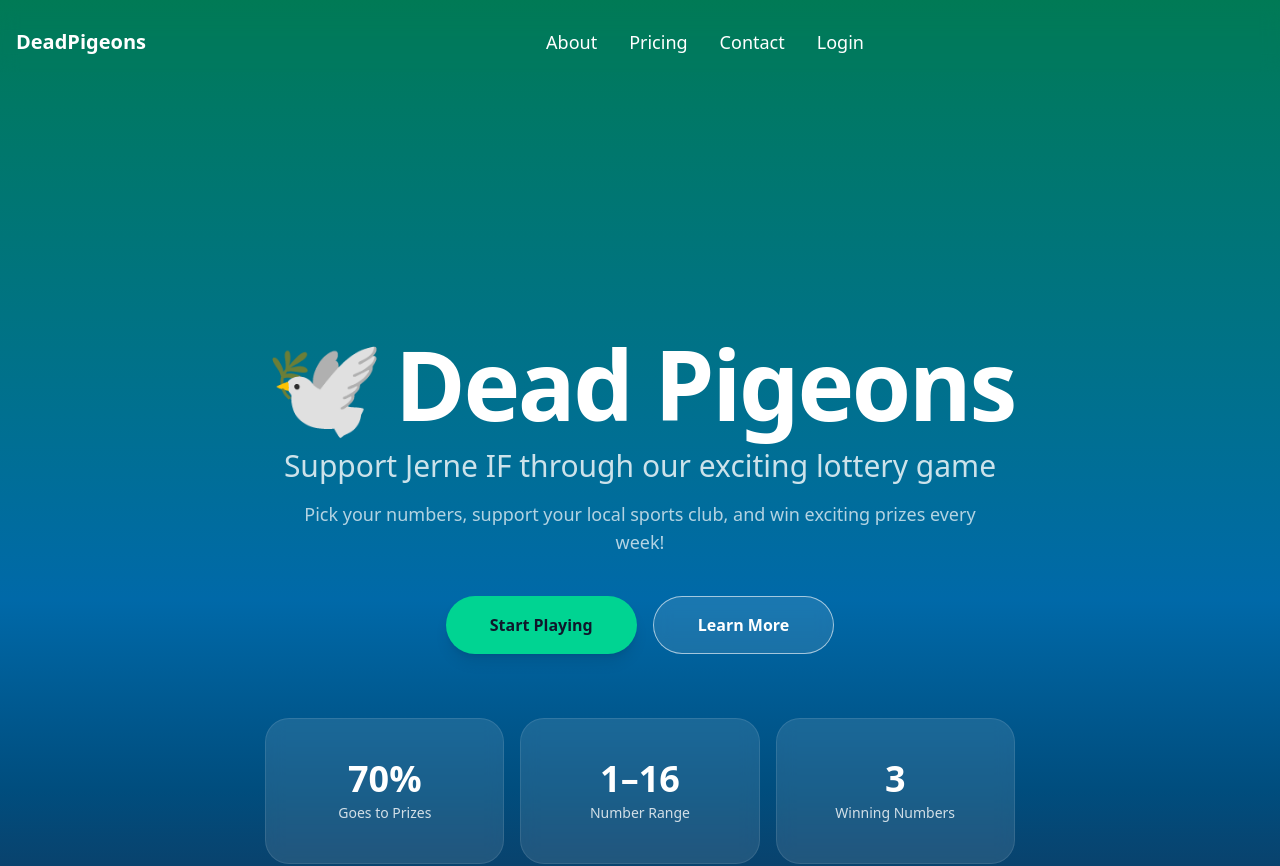
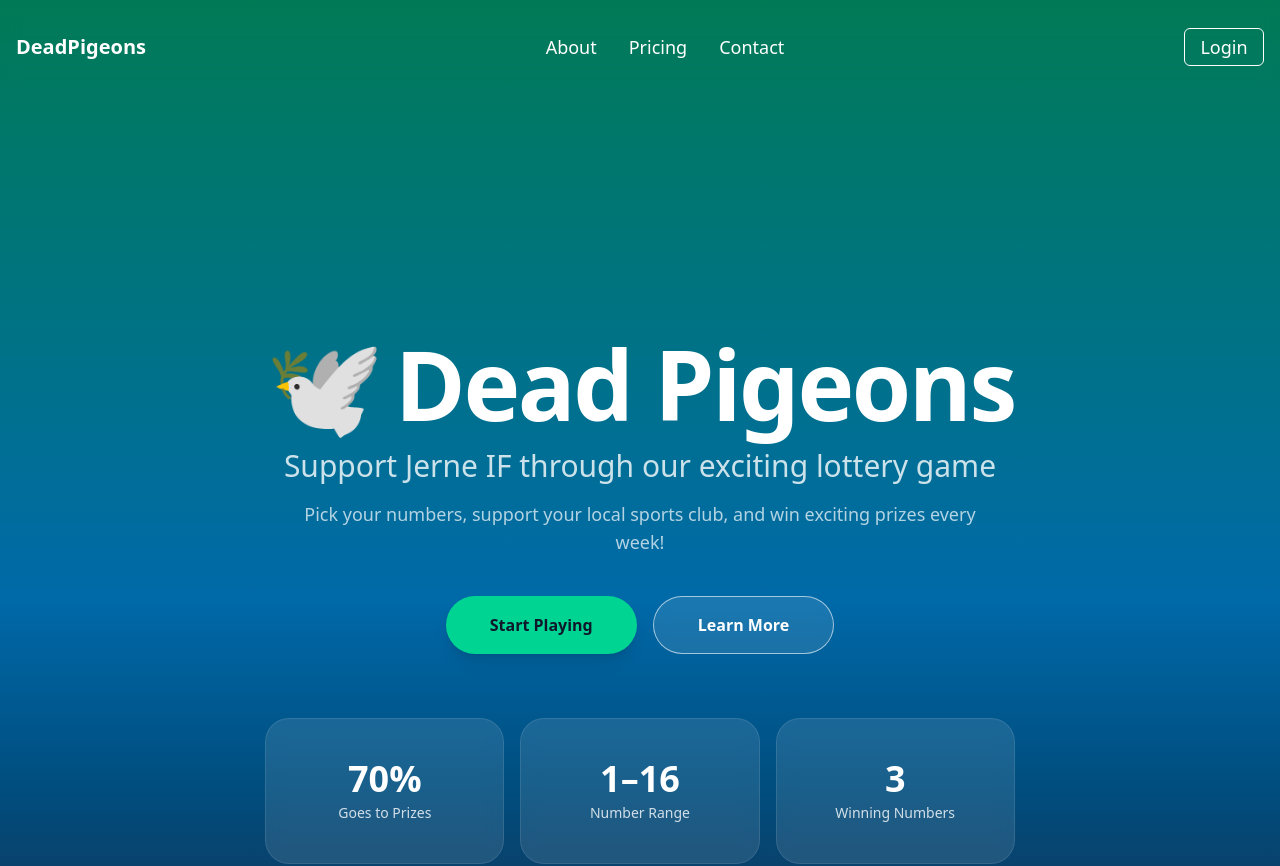
Before and after one commit to The-Full-Stuck-Developers/full-stuck-developers-3rd-semester, a React (Vite) app in the folder client/: page / in a window 1280 px wide. Shown: the top 866 px of the page. Built offline with nearby package versions, Linux system fonts and the light colour scheme.

Commit message:
layout changes

```diff
--- a/client/src/components/sections/NavBar.tsx
+++ b/client/src/components/sections/NavBar.tsx
@@ -2,8 +2,8 @@
 
 export const Navbar = () => {
     return (
-        <nav className="absolute top-3 left-0 w-full z-50 backdrop-blur-sm ">
-            <div className="max-w-8xl mx-auto flex items-center justify-between px-4 py-4 ">
+        <nav className="absolute top-3 left-0 w-full z-50 backdrop-blur-sm">
+            <div className="max-w-8xl mx-auto flex items-center justify-between px-4 py-4">
 
                 <Link to="/" className="text-xl font-bold text-verde text-white">
                     DeadPigeons
@@ -20,11 +20,11 @@
                         <a href="#contact" className="hover:text-verde transition">
                             Contact
                         </a>
-                        <Link to="/login" className="hover:text-verde transition">
-                            Login
-                        </Link>
                     </div>
                 </div>
+                <Link to="/login" className="hover:text-verde text-lg text-white border-1 rounded-md p-1 w-20 text-center">
+                    Login
+                </Link>
 
             </div>
         </nav>
--- a/client/src/components/sections/SupportCTA.tsx
+++ b/client/src/components/sections/SupportCTA.tsx
@@ -14,9 +14,6 @@
                 </div>
 
                 <div className="flex flex-col sm:flex-row gap-6 mt-2">
-                    <button className="px-10 py-4 rounded-full bg-white text-emerald-700 font-semibold text-lg shadow-md hover:bg-slate-100 transition">
-                        Create Account
-                    </button>
                     <button className="px-10 py-4 rounded-full border-2 border-white text-white font-semibold text-lg hover:bg-white/10 transition">
                         Contact Admin
                     </button>
```
